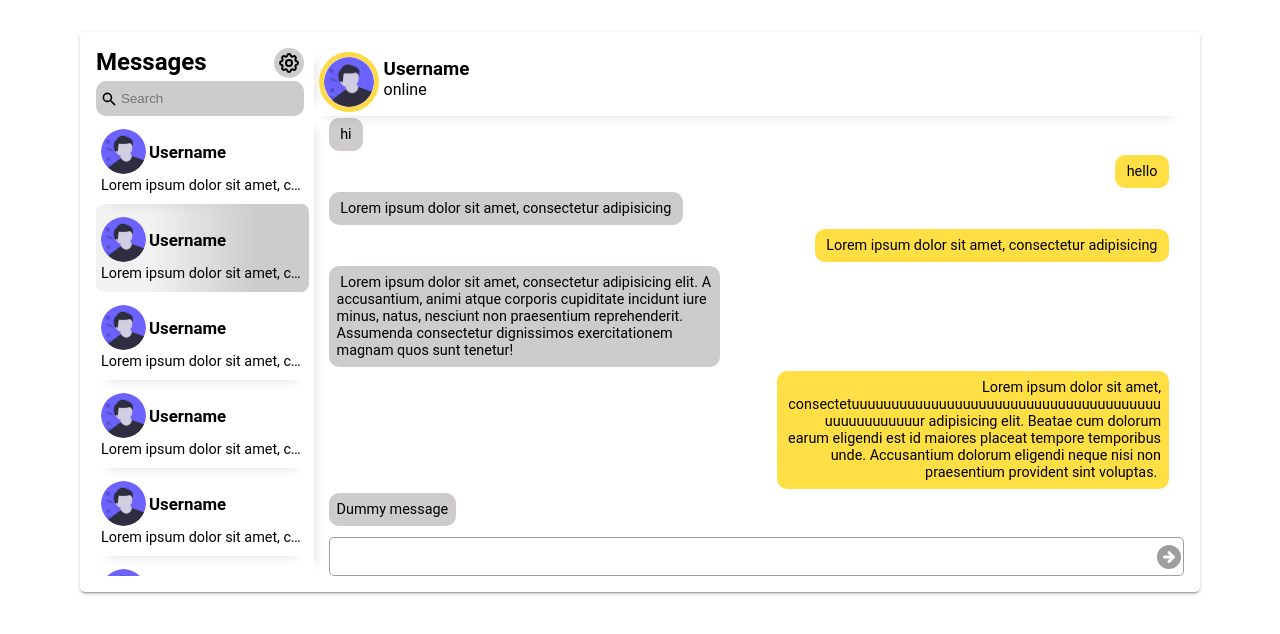
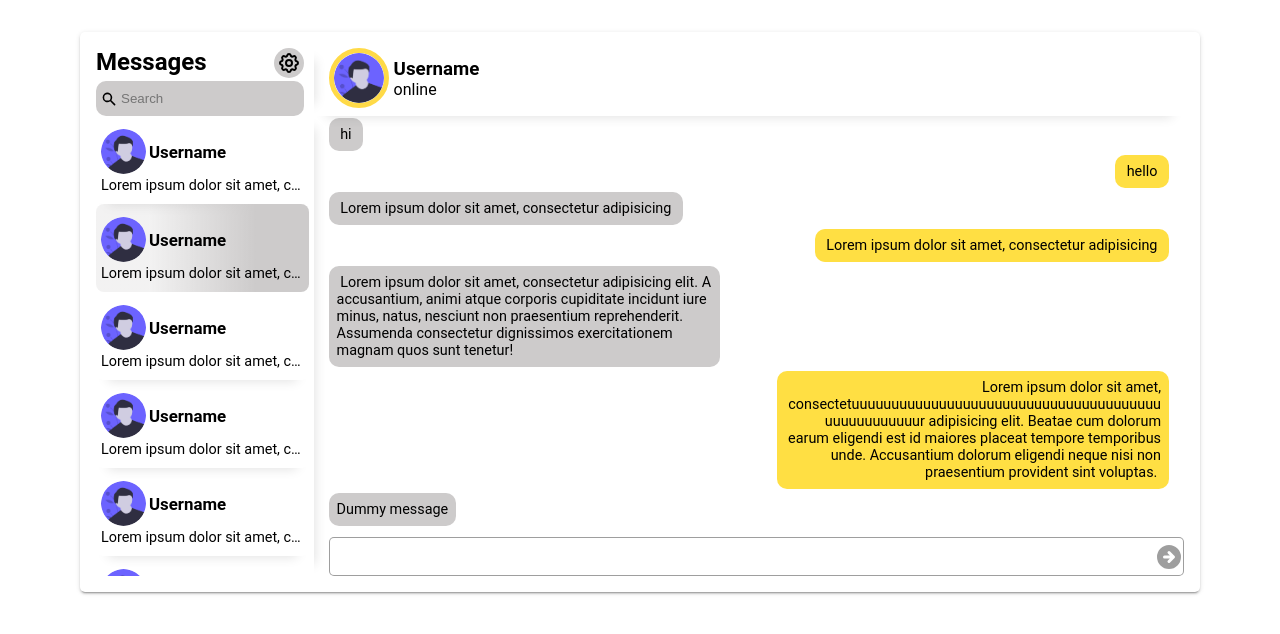
Before and after one commit to atyd3/chat, a Vue app in the folder chat/: page /chat in a window 1280 px wide. Shown: the top 634 px of the page. Built offline with nearby package versions, Linux system fonts and the light colour scheme.

Commit message:
user-bar position

```diff
--- a/chat/src/components/UserBar.vue
+++ b/chat/src/components/UserBar.vue
@@ -8,28 +8,26 @@
   </div>
 </template>
 
-<style scoped>
-.status-bar img {
+<style lang="scss" scoped>
+.status-bar {
+  font-family: "Roboto", sans-serif;
+  display: flex;
+  position: relative;
+  box-shadow: 0px 13px 11px -12px rgba(0, 0, 0, .12);
+
+  img {
     border-radius: 50%;
     width: 60px;
     height: 60px;
     display: block;
     border: 5px solid #ffda47;
-  margin: 4px 10px 4px 5px;
-}
-
-.status-bar {
-  font-family: "Roboto", sans-serif;
-  display: flex;
-  /*margin: 5px;*/
-  position: relative;
-  box-shadow: 0px 13px 11px -12px rgba(0,0,0,.12);
-
+    margin: 0px 10px 4px 15px;
   }
 
   .status-container {
     position: absolute;
     top: 10px;
-  left: 70px;
+    left: 80px;
+  }
 }
 </style>
```
Lines whose indentation alone changed are shown as unchanged.
